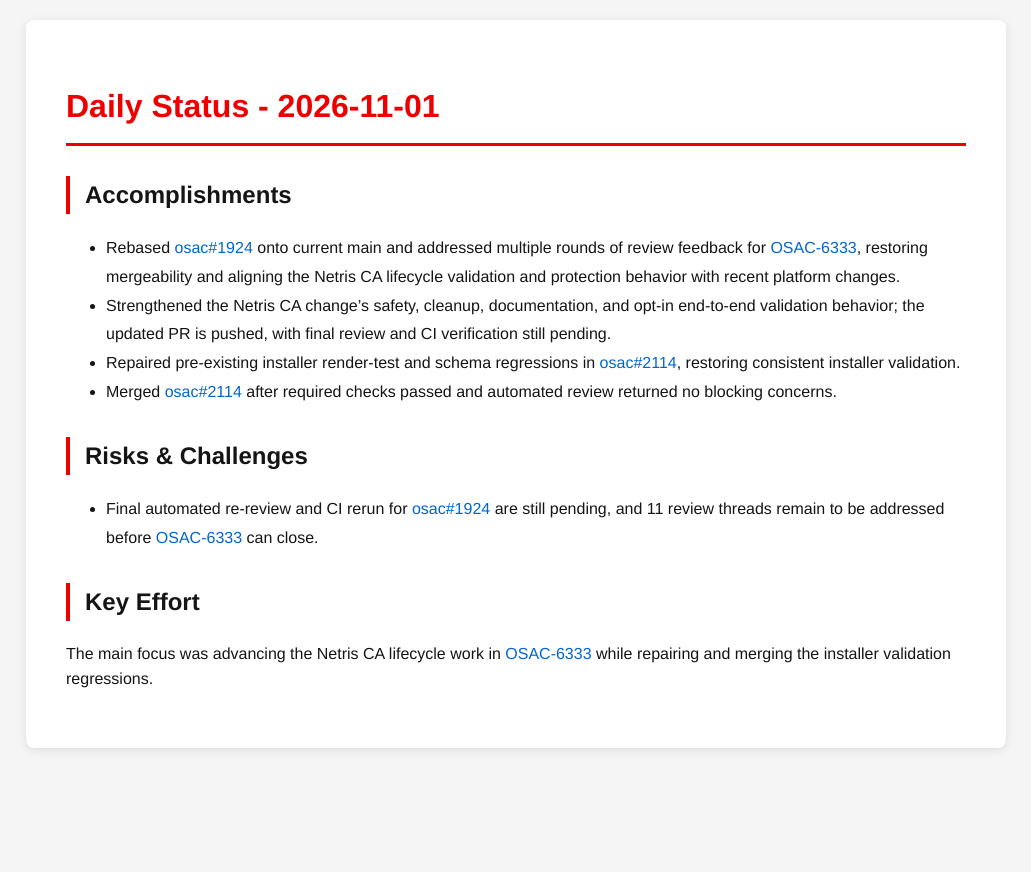
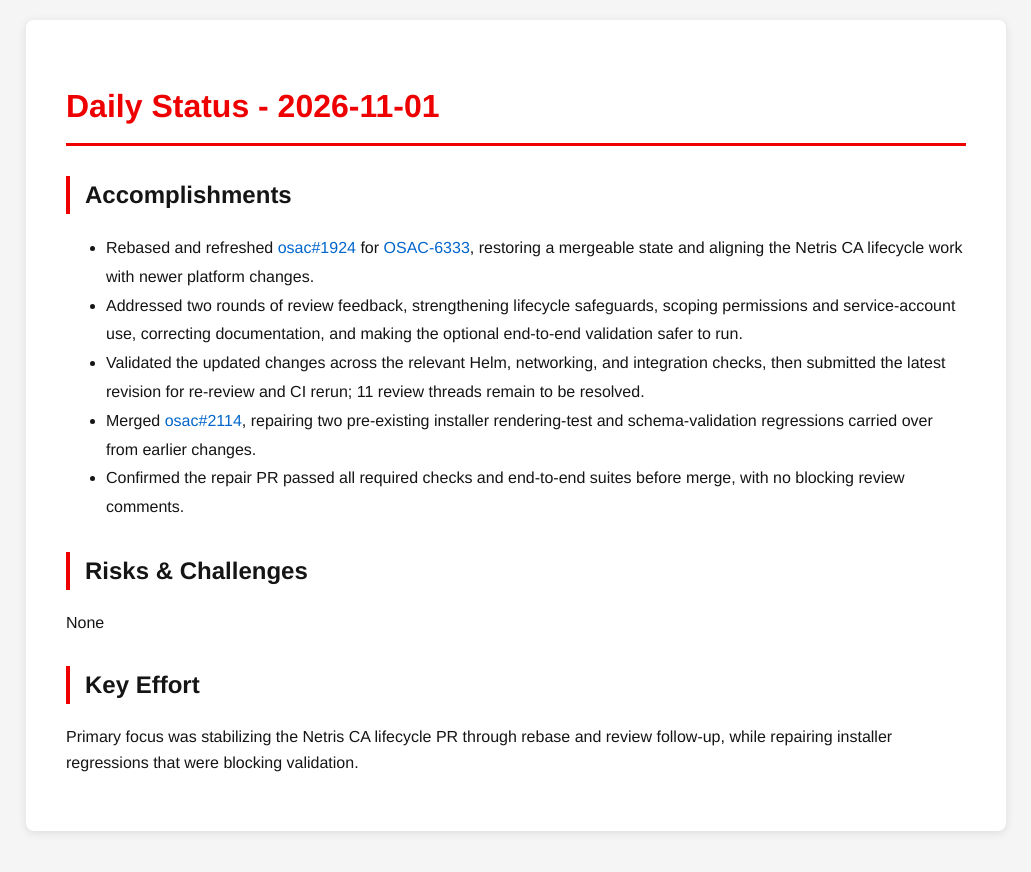
Before and after one commit to tzvatot/daily-status, a Jekyll site: the page built from 2026-11-01.md, in a window 1280 px wide. Shown: the top 872 px of the page, without its empty margins (124-1155 px from the left). Built offline with Jekyll 4.4.1, drawn with Linux system fonts in a browser that asks for light colours.

Commit message:
Daily status update - 2026-11-01

```diff
--- a/2026-11-01.md
+++ b/2026-11-01.md
@@ -7,13 +7,17 @@ date: 2026-11-01
 # Daily Status - 2026-11-01
 
 ## Accomplishments
-- Rebased [osac#1924](https://github.com/osac-project/osac/pull/1924) onto current main and addressed multiple rounds of review feedback for [OSAC-6333](https://redhat.atlassian.net/browse/OSAC-6333), restoring mergeability and aligning the Netris CA lifecycle validation and protection behavior with recent platform changes.
-- Strengthened the Netris CA change’s safety, cleanup, documentation, and opt-in end-to-end validation behavior; the updated PR is pushed, with final review and CI verification still pending.
-- Repaired pre-existing installer render-test and schema regressions in [osac#2114](https://github.com/osac-project/osac/pull/2114), restoring consistent installer validation.
-- Merged [osac#2114](https://github.com/osac-project/osac/pull/2114) after required checks passed and automated review returned no blocking concerns.
+
+- Rebased and refreshed [osac#1924](https://github.com/osac-project/osac/pull/1924) for [OSAC-6333](https://redhat.atlassian.net/browse/OSAC-6333), restoring a mergeable state and aligning the Netris CA lifecycle work with newer platform changes.
+- Addressed two rounds of review feedback, strengthening lifecycle safeguards, scoping permissions and service-account use, correcting documentation, and making the optional end-to-end validation safer to run.
+- Validated the updated changes across the relevant Helm, networking, and integration checks, then submitted the latest revision for re-review and CI rerun; 11 review threads remain to be resolved.
+- Merged [osac#2114](https://github.com/osac-project/osac/pull/2114), repairing two pre-existing installer rendering-test and schema-validation regressions carried over from earlier changes.
+- Confirmed the repair PR passed all required checks and end-to-end suites before merge, with no blocking review comments.
 
 ## Risks & Challenges
-- Final automated re-review and CI rerun for [osac#1924](https://github.com/osac-project/osac/pull/1924) are still pending, and 11 review threads remain to be addressed before [OSAC-6333](https://redhat.atlassian.net/browse/OSAC-6333) can close.
+
+None
 
 ## Key Effort
-The main focus was advancing the Netris CA lifecycle work in [OSAC-6333](https://redhat.atlassian.net/browse/OSAC-6333) while repairing and merging the installer validation regressions.
+
+Primary focus was stabilizing the Netris CA lifecycle PR through rebase and review follow-up, while repairing installer regressions that were blocking validation.
```
